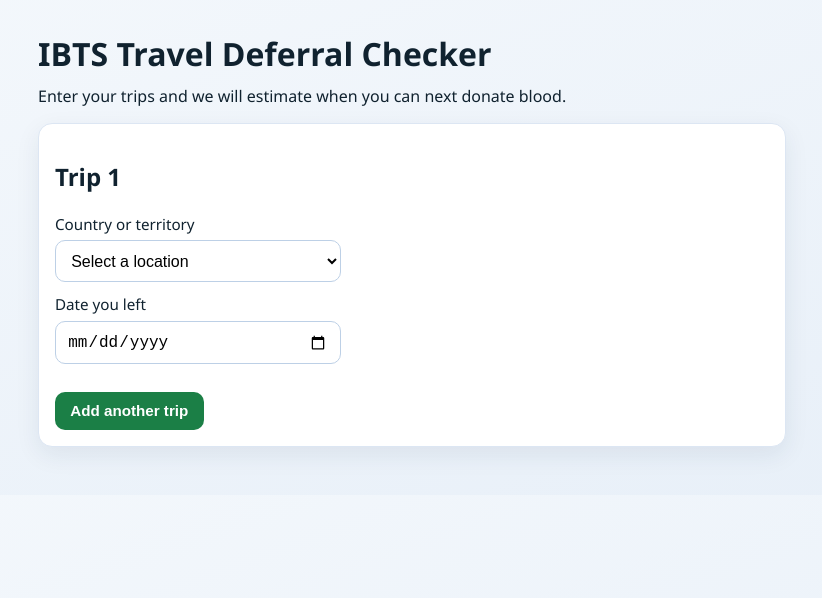
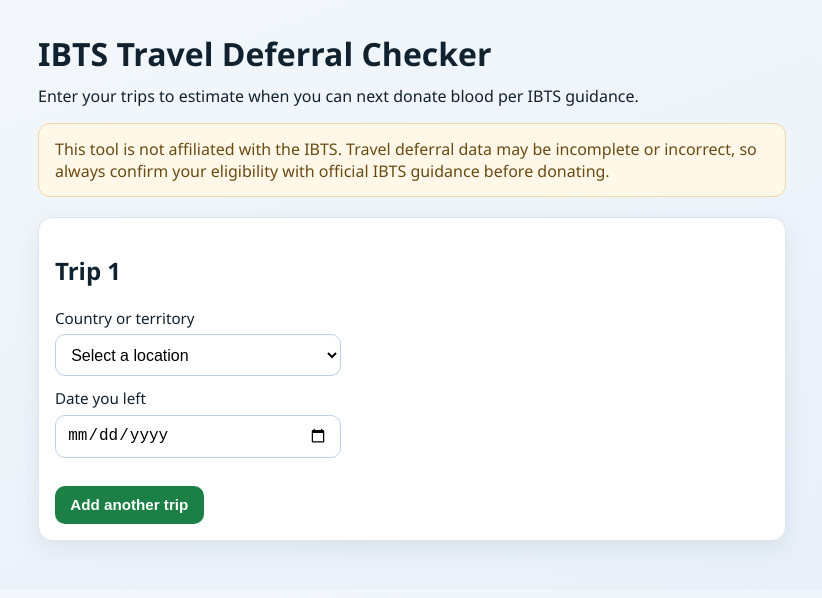
Before and after one commit to p-lu/ibts-travel-calculator, a React (Vite) app: page / in a window 1280 px wide. Shown: the top 598 px of the page, without its empty margins (228-1050 px from the left). Built offline with nearby package versions, Linux system fonts and the light colour scheme.

Commit message:
Disclaimer

```diff
--- a/src/App.jsx
+++ b/src/App.jsx
@@ -170,7 +170,12 @@
     <main className="app">
       <h1>IBTS Travel Deferral Checker</h1>
       <p className="subtitle">
-        Enter your trips and we will estimate when you can next donate blood.
+        Enter your trips to estimate when you can next donate blood per IBTS guidance.
+      </p>
+      <p className="disclaimer">
+        This tool is not affiliated with the IBTS. Travel
+        deferral data may be incomplete or incorrect, so always confirm your
+        eligibility with official IBTS guidance before donating.
       </p>
 
       <section className="card">
--- a/src/styles.css
+++ b/src/styles.css
@@ -27,6 +27,15 @@
 
 .subtitle {
   margin: 0 0 1rem;
+}
+
+.disclaimer {
+  margin: 0 0 1.25rem;
+  padding: 0.85rem 1rem;
+  border: 1px solid #f0d7a6;
+  border-radius: 12px;
+  background: #fff8e8;
+  color: #6a4a12;
 }
 
 /* Cards and trip rows */
```
